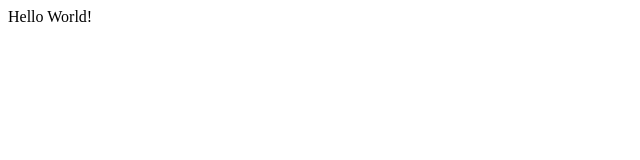
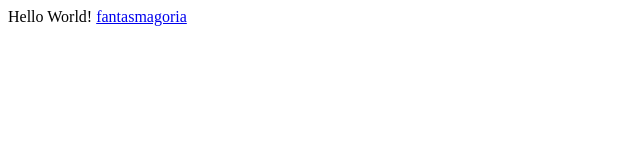
Before and after one commit to ja9tz/lyder, a plain HTML site: page docs/index.html in a window 1280 px wide. Shown: the whole page, without its empty margins (0-640 px from the left). Drawn offline with Linux system fonts and the light colour scheme.

Commit message:
Legg til lenke

```diff
--- a/docs/index.html
+++ b/docs/index.html
@@ -1 +1,3 @@
 Hello World!
+
+<a href="./Sakori-fantasmagoria-bpm-126-v0-001.mp3"> fantasmagoria </a>
```
